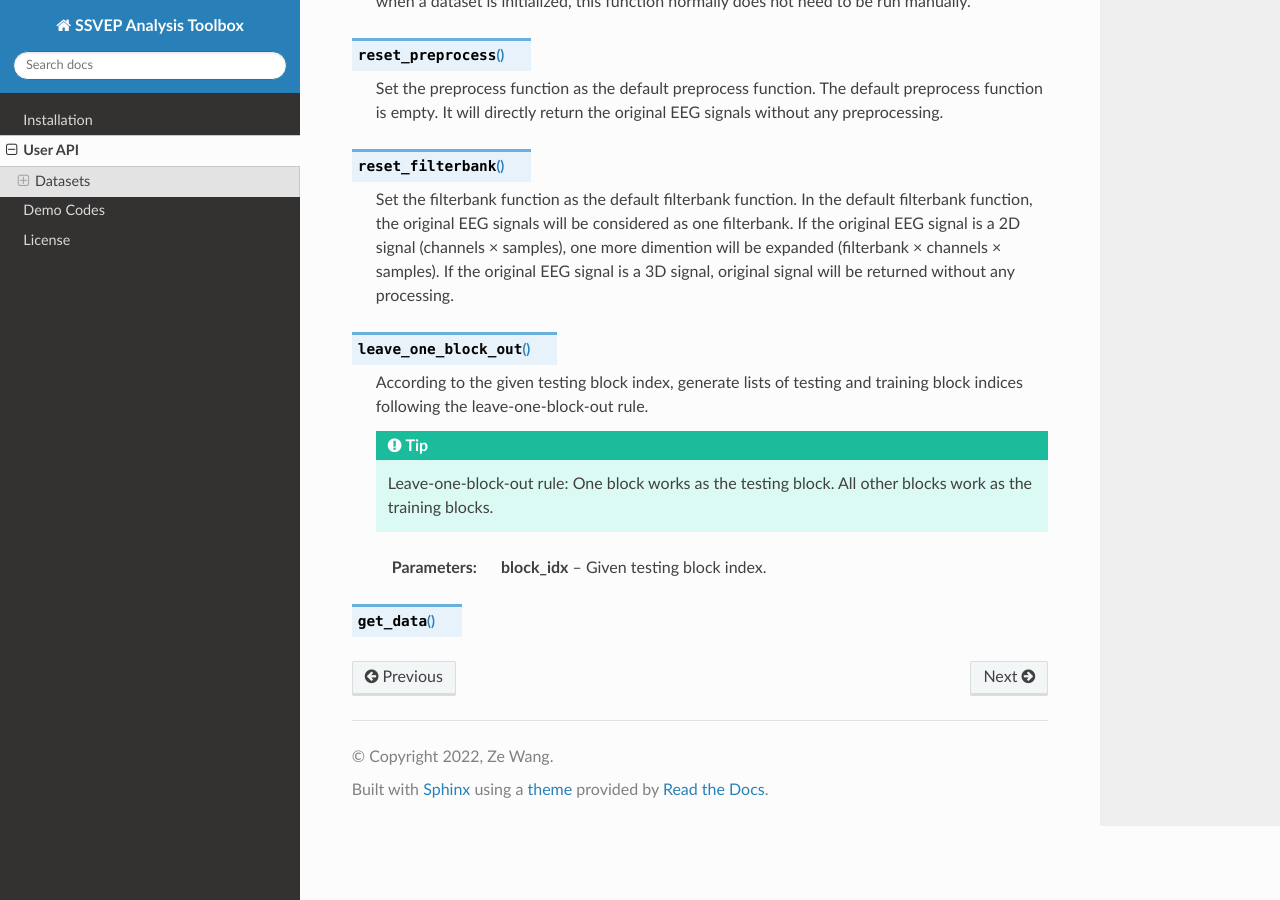
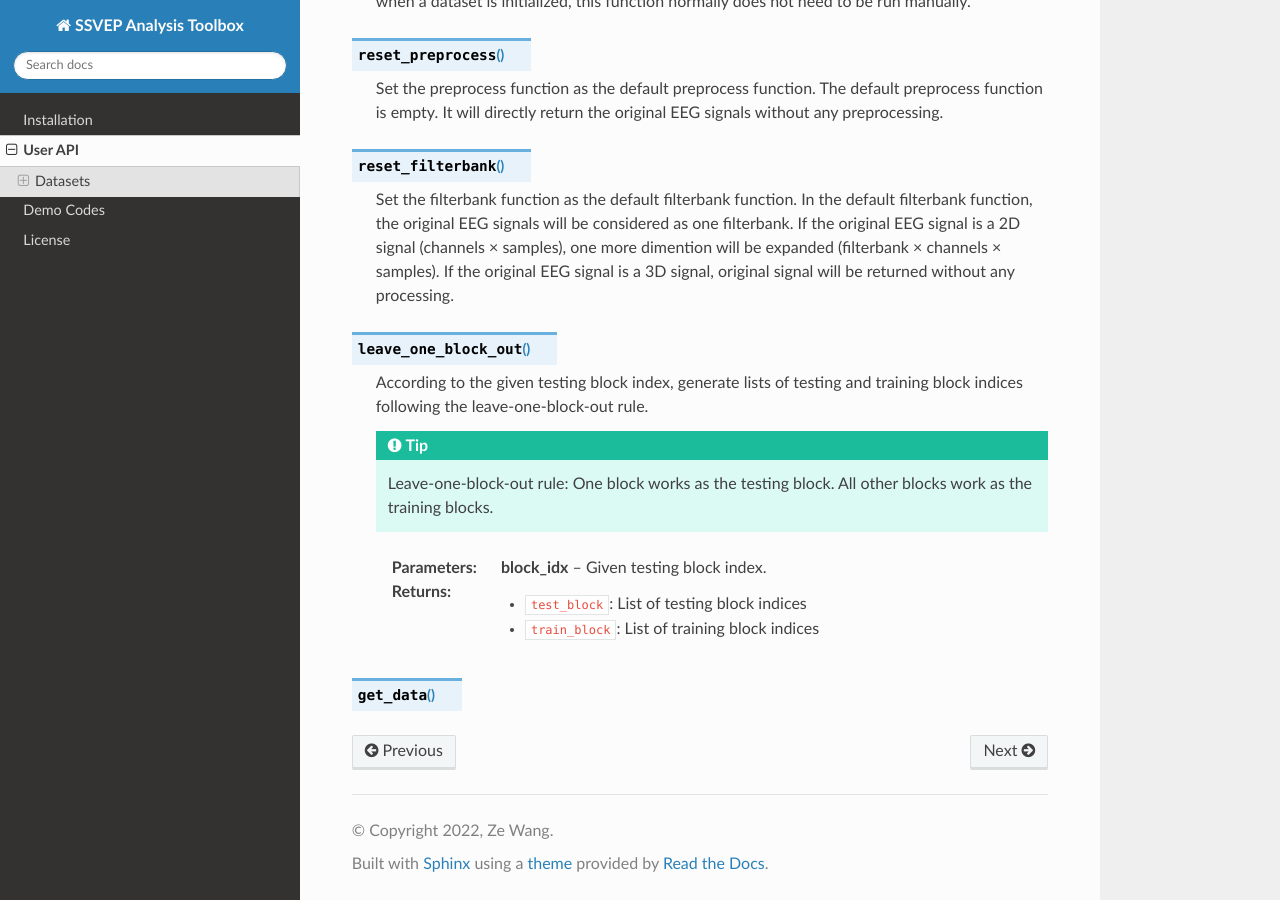
Before and after one commit to pikipity/SSVEP-Analysis-Toolbox, a Sphinx documentation site: the page built from Docs/API.rst, in a window 1280 px wide and 900 px high, scrolled down 3169 px. Built offline with Sphinx 7.4.7 and the Read the Docs theme 2.0.0, drawn with Linux system fonts in a browser that asks for light colours.

```diff
--- a/Docs/API.rst
+++ b/Docs/API.rst
@@ -160,5 +160,9 @@ All datasets have these functions.
         Leave-one-block-out rule: One block works as the testing block. All other blocks work as the training blocks.
 
     :param block_idx: Given testing block index.
+    :return:
+
+        + ``test_block``: List of testing block indices
+        + ``train_block``: List of training block indices
 
 .. py:function:: get_data
```
